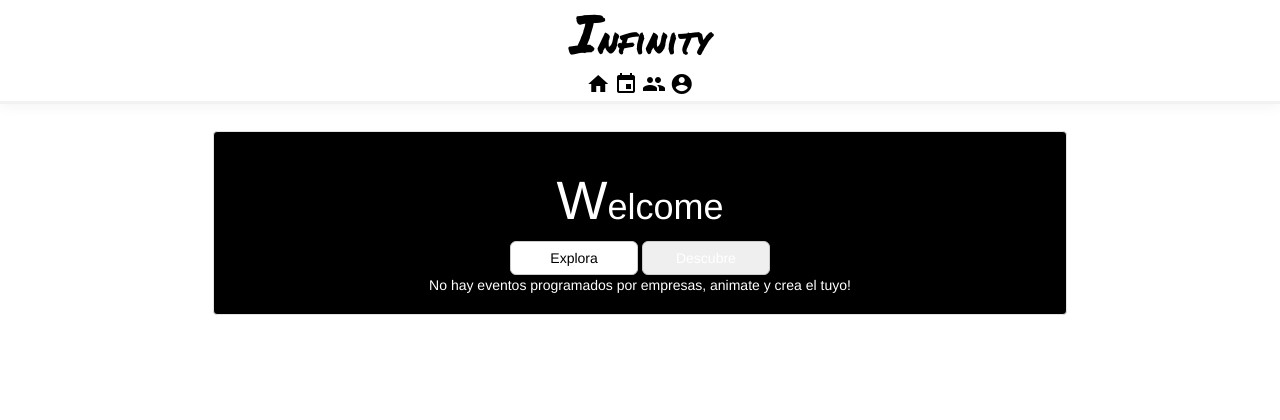
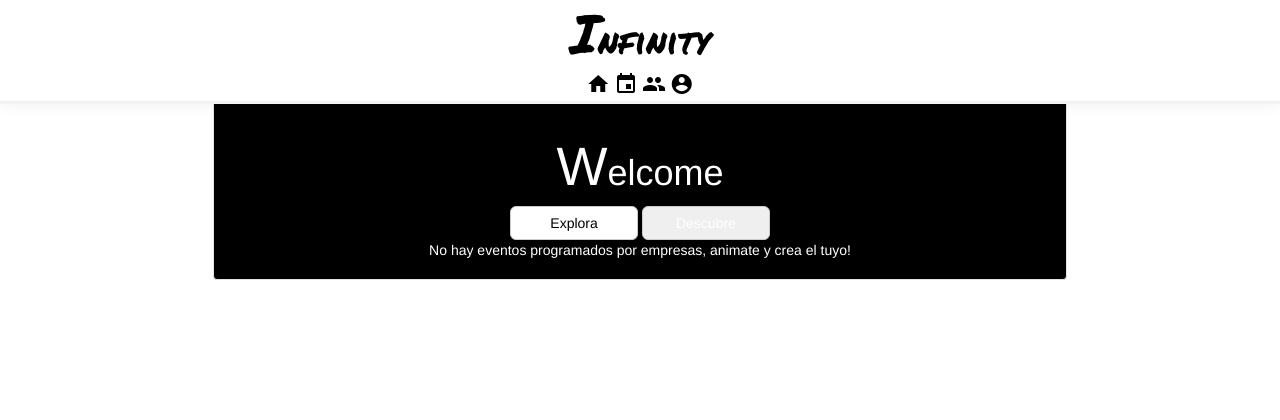
Before and after one commit to Kazzpa/PA_Project, a PHP site: page / in a window 1280 px wide. Shown: the top 420 px of the page. Run offline with PHP 8.4, Linux system fonts and the light colour scheme; data comes from the database, SQL or seed files in the repository.

Commit message:
sticky header working (css only)

```diff
--- a/Login-Usuario/CSS/hojaestilo.css
+++ b/Login-Usuario/CSS/hojaestilo.css
@@ -112,18 +112,26 @@ footer {
     box-shadow: 0 2px 14px 0 rgba(25,26,30,0.05);
     border-bottom: 3px solid #f2f2f2;
     padding-top: 1px;
-    z-index: 2;
-    min-height: 7vw;
+    z-index: 1;
+    min-height: 6vw;
 }
-
+#header-top{
+    height: 12%;
+    min-height: 6vw;
+    width: 100%;
+}
 /***************Fixed Header*****************/
 .sticky { /* Mantiene el header fijo */
     position: fixed;
-    top: 0;
     width: 100%;
-    z-index:2;
-    padding-top: 102px;
 }
+
+/*.sticky-elements-header{
+    font-size: 3vw;
+}
+#sticky-elements{
+    font-size: 21px;
+}*/
 
 #head-logo{
     margin-top:0.05em;
--- a/Login-Usuario/header.php
+++ b/Login-Usuario/header.php
@@ -1,6 +1,6 @@
 <!-- Header que usamos a lo largo de la pagina para mostrar la navegacion-->
-<div id="header-top"></div>
-<div id="header-fixed" class="header-fixed">
+<div id="header-top">
+    <div id="header-fixed" class="sticky">
         <header id="header">
             <!-- Logo de la aplicacion-->
             <div id="logo">
@@ -19,8 +19,9 @@
             </div>
         </header>
     </div>
+</div>
 
-<script type="text/javascript">
+<!--<script type="text/javascript">
     // When the user scrolls the page, execute myFunction
     window.onscroll = function () {
         myFunction()
@@ -28,6 +29,8 @@
 
 // Get the header
     var header = document.getElementById("header-fixed");
+    var logo = document.getElementById("head-logo");
+    var link = document.getElementsByClassName("material-icons");
 
 // Get the offset position of the navbar
     var sticky = document.getElementById("header-top").offsetTop;
@@ -36,8 +39,16 @@
     function myFunction() {
         if (window.pageYOffset > sticky) {
             header.classList.add("sticky");
+            logo.classList.add("sticky-elements-header");
+            for(var i=0;i<link.length;i++){
+                link[i].id = "sticky-elements";
+            }
         } else {
             header.classList.remove("sticky");
+            logo.classList.remove("sticky-elements-header");
+            for(var i=0;i<link.length;i++){
+                link[i].removeAttribute("id");
             }
         }
-</script>
+    }
+</script>-->
```
Lines whose indentation alone changed are shown as unchanged.
